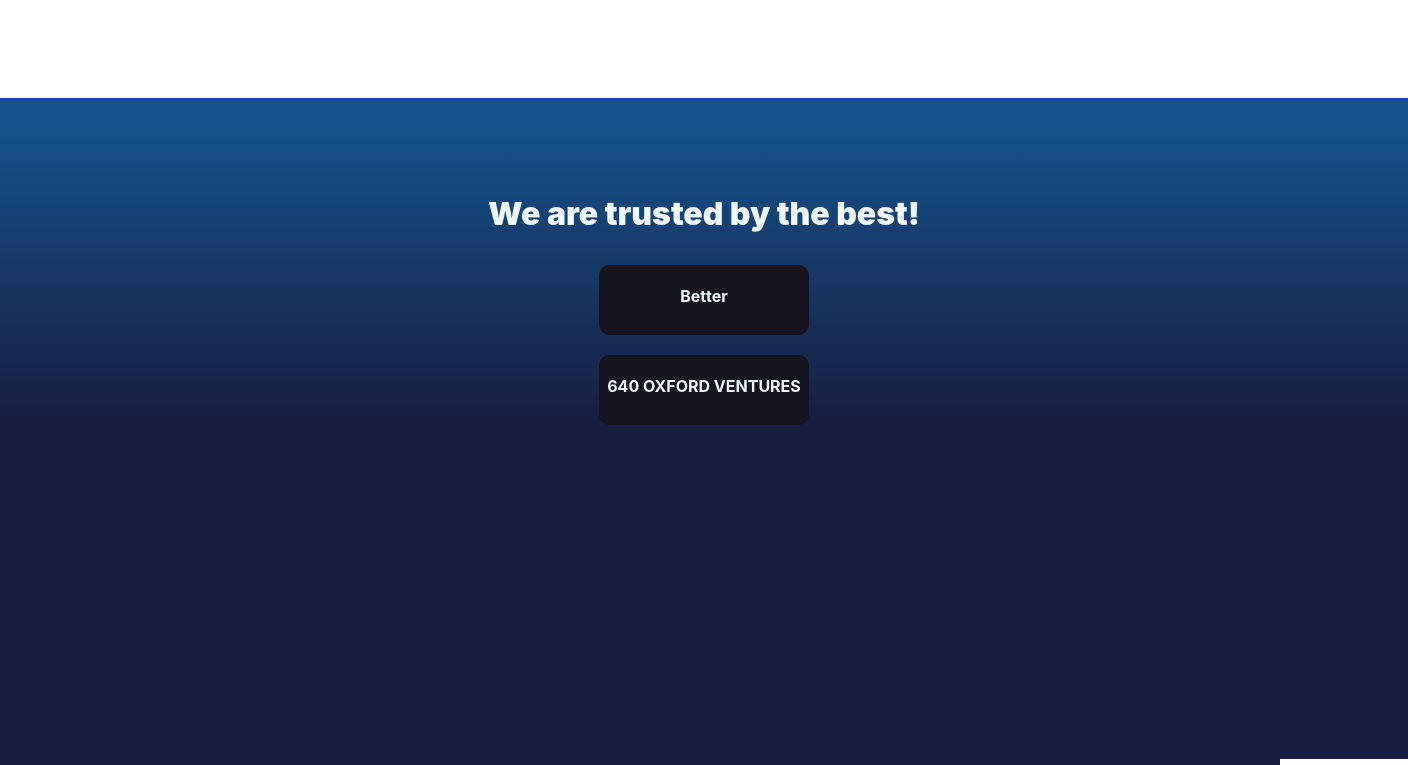
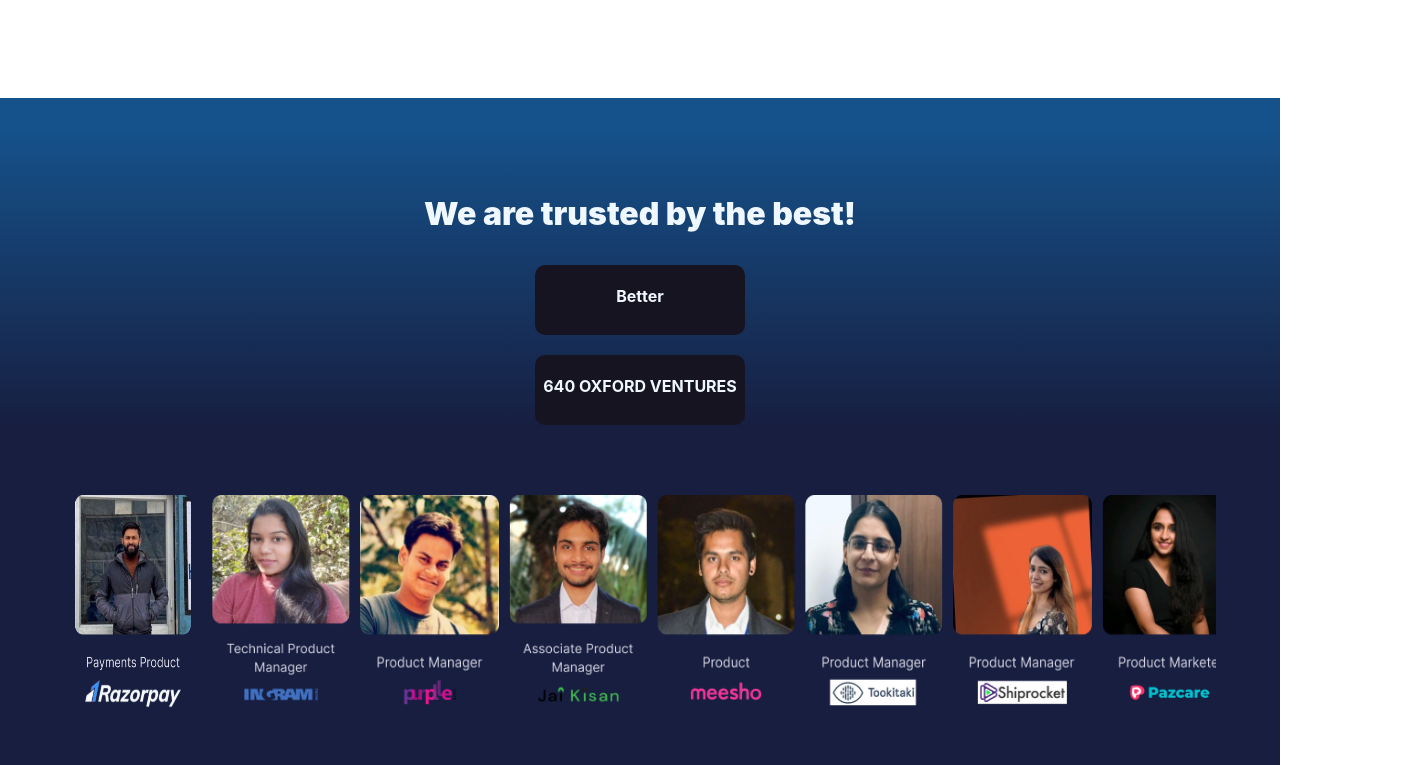
Before and after one commit to 02snehil/mix, a React (Create React App) app: page / in a window 1280 px wide. Shown: the part 5775-6540 px from the top of the page, 1408 px wide, since content can reach past the window. Built offline with nearby package versions, Linux system fonts and the light colour scheme.

Commit message:
changes in section 9

```diff
--- a/src/components/Section9.css
+++ b/src/components/Section9.css
@@ -7,8 +7,8 @@
     justify-content: center;
     padding: 5%;
     margin-top: 100px;
-    position: relative;
-    overflow: hidden;
+
+
 }
 
 .boxes9 {
@@ -43,11 +43,6 @@
     text-align: center;
 }
 
-.img9 {
-    margin-top: 50px;
-    height: 200px;
-    position: relative;
-}
 
 .sliding-images {
     display: flex;
@@ -60,35 +55,17 @@
 
 .sliding-images img {
     flex-shrink: 0;
-    width: 100px;
+    width: 12%;
     height: auto;
     margin-right: 10px;
+    margin-top: 250px;
 }
 
-.img9 img {
-    display: none;
 
-}
 
-.animate {
-    animation: moveLeftToRight 20s infinite; /* Change the duration as needed */
-}
-
-@keyframes animate {
-    from { transform: translateX(-100%); }
-    to { transform: translateX(100%); }
-  }
 
 @media screen and (min-width: 768px) {
     .container9{
-        width: 100%;
-    }
-    .img9 img {
-        display: block; /* Show the animated image for larger screens */
-    }
-
-    .sliding-images {
-        display: none; /* Hide sliding images on larger screens */
-
+        width: 90%;
     }
 }
--- a/src/components/Section9.js
+++ b/src/components/Section9.js
@@ -1,6 +1,5 @@
 import React, { useState, useEffect } from "react";
 import './Section9.css';
-import img9 from './image/img9.png';
 import img9_1 from './image/img9_1.png';
 import img9_2 from './image/img9_2.png';
 import img9_3 from './image/img9_3.png';
@@ -14,27 +13,20 @@
 import img9_11 from './image/img9_11.png';
 
 function Section9() {
-    const [animationCount, setAnimationCount] = useState(0);
+    // const [animationCount, setAnimationCount] = useState(0);
 
-    useEffect(() => {
-        const imgElement = document.querySelector('.img9 img');
-        const handleAnimationEnd = () => {
-            setAnimationCount(prevCount => prevCount + 1);
-        };
+    // useEffect(() => {
+    //     const imgElement = document.querySelector('.img9 img');
+    //     const handleAnimationEnd = () => {
+    //         setAnimationCount(prevCount => prevCount + 1);
+    //     };
 
-        imgElement.addEventListener('animationiteration', handleAnimationEnd);
+    //     imgElement.addEventListener('animationiteration', handleAnimationEnd);
 
-        return () => {
-            imgElement.removeEventListener('animationiteration', handleAnimationEnd);
-        };
-    }, []);
-
-    useEffect(() => {
-        const imgElement = document.querySelector('.img9 img');
-        if (animationCount >= 3) {
-            imgElement.classList.remove('animate');
-        }
-    }, [animationCount]);
+    //     return () => {
+    //         imgElement.removeEventListener('animationiteration', handleAnimationEnd);
+    //     };
+    // }, []);
 
     return (
         <div className="container9">
@@ -49,9 +41,7 @@
                     <p>640 OXFORD VENTURES</p>
                 </div>
             </div>
-            <div className="img9">
-                <img src={img9} alt="img9" className="animate" />
-            </div>
+
             <div className="sliding-images">
                 <img src={img9_1} alt="img9_1" />
                 <img src={img9_2} alt="img9_2" />
```
